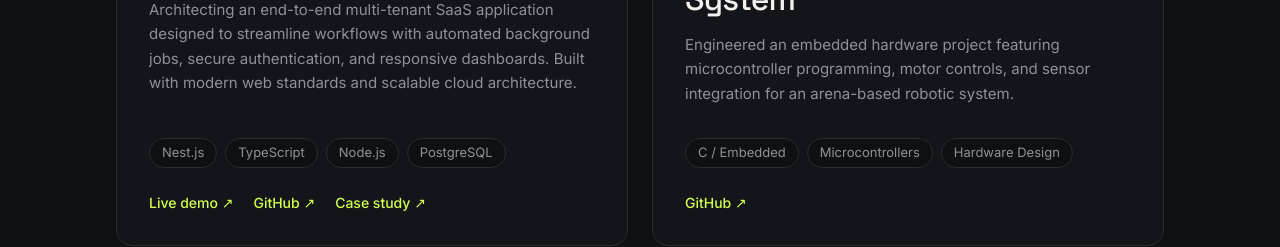
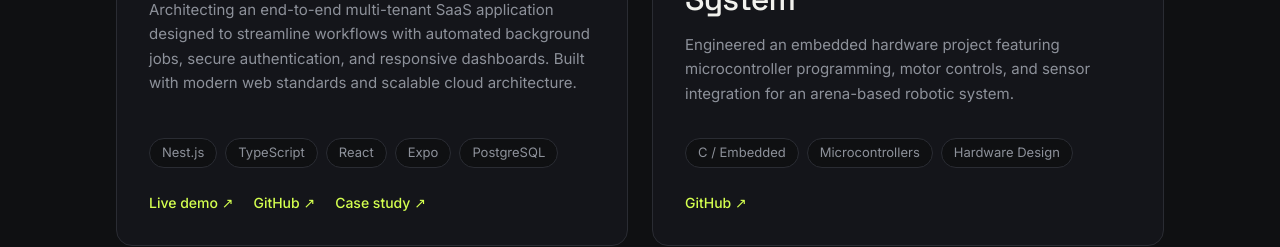
Before and after one commit to DeemanthaGunasekara/Portfolio, a Next.js app: page / in a window 1280 px wide. Shown: the part 1300-1547 px from the top of the page. Built offline with nearby package versions, Linux system fonts and the light colour scheme.

Commit message:
fix: update project details

```diff
--- a/components/Projects.tsx
+++ b/components/Projects.tsx
@@ -16,7 +16,7 @@ const projects: Project[] = [
     title: "SiteTrace - Cloud SaaS Platform",
     description:
       "Architecting an end-to-end multi-tenant SaaS application designed to streamline workflows with automated background jobs, secure authentication, and responsive dashboards. Built with modern web standards and scalable cloud architecture.",
-    tools: ["Nest.js", "TypeScript", "Node.js", "PostgreSQL"],
+    tools: ["Nest.js", "TypeScript", "React","Expo", "PostgreSQL"],
     liveUrl: "#",
     githubUrl: "https://github.com/orgs/BitSync-Level-II-Project/repositories",
     caseStudyUrl: "https://dms.uom.lk/s/Y6YjreExnzTb7H8",
```
